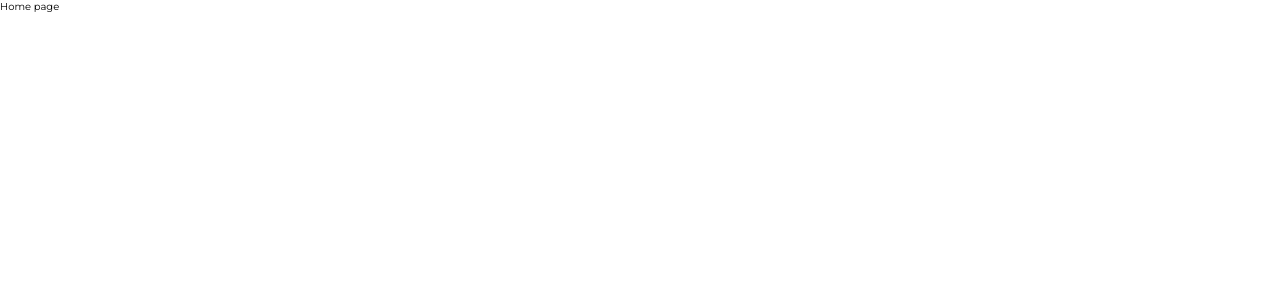
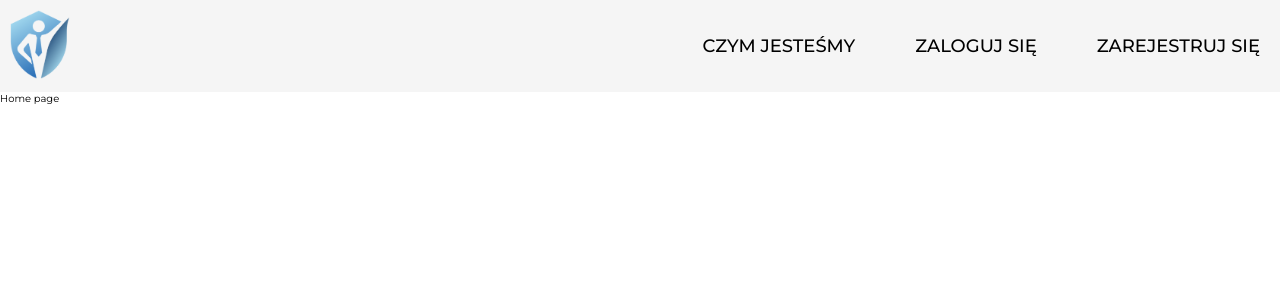
Before and after one commit to piotrPeplinski/front-lokalny-trener, a React (Create React App) app: page / in a window 1280 px wide. Shown: the top 300 px of the page. Built offline with nearby package versions, Linux system fonts and the light colour scheme.

Commit message:
nav first setup

```diff
--- a/src/App.tsx
+++ b/src/App.tsx
@@ -1,4 +1,4 @@
-import HomePage from "./components/HomePage";
+import HomePage from "./modules/HomePage/HomePage";
 import './assets/css/font-faces.css'
 import './assets/css/main.css'
 
--- /dev/null
+++ b/src/assets/css/HomePage/homePage.css
@@ -0,0 +1,78 @@
+/* --------------------- */
+/* NAVBAR */
+/* --------------------- */
+
+nav img {
+    width: 6rem;
+}
+
+nav {
+    padding: 1rem;
+    display: flex;
+    justify-content: space-between;
+    align-items: center;
+    background-color: #f5f5f5;
+}
+
+.main-nav {
+    display: flex;
+}
+
+.main-nav li {
+    margin: 0 2rem;
+}
+
+.main-nav li:last-of-type {
+    margin-right: 0;
+}
+
+.main-nav a {
+    font-size: 1.8rem;
+    text-transform: uppercase;
+    color: #000;
+    font-weight: 500;
+    padding: 1rem;
+}
+
+/* SHIFT  ANIMATION */
+nav ul li a,
+nav ul li a:after,
+nav ul li a:before {
+    -webkit-transition: all .5s;
+    -o-transition: all .5s;
+    transition: all .5s;
+}
+
+nav.shift ul li a {
+    position: relative;
+    z-index: 1;
+}
+
+nav.shift ul li a:hover {
+    color: #fff;
+}
+
+nav.shift ul li a:after {
+    display: block;
+    position: absolute;
+    top: 0;
+    left: 0;
+    bottom: 0;
+    right: 0;
+    margin: auto;
+    width: 100%;
+    height: 1px;
+    content: '.';
+    color: transparent;
+    background: #86bedf;
+    visibility: none;
+    opacity: 0;
+    z-index: -1;
+    border-radius: 0.2rem;
+}
+
+nav.shift ul li a:hover:after {
+    opacity: 1;
+    visibility: visible;
+    height: 100%;
+}
--- a/src/assets/css/main.css
+++ b/src/assets/css/main.css
@@ -17,3 +17,7 @@ a {
     text-decoration: none;
 
 }
+
+li {
+    list-style: none;
+}
--- a/src/components/HomePage.tsx
+++ /dev/null
@@ -1,9 +0,0 @@
-import { FC } from "react";
-
-const HomePage: FC<{}> = () => {
-  return (
-    <p>Home page</p>
-  );
-};
-
-export default HomePage;
--- /dev/null
+++ b/src/modules/HomePage/HomePage.tsx
@@ -0,0 +1,14 @@
+import { FC } from "react";
+import NavBar from "./components/NavBar";
+import '../../assets/css/HomePage/homePage.css'
+
+const HomePage: FC<{}> = () => {
+  return (
+    <header>
+      <NavBar />
+      <p>Home page</p>
+    </header>
+  );
+};
+
+export default HomePage;
--- /dev/null
+++ b/src/modules/HomePage/components/NavBar.tsx
@@ -0,0 +1,26 @@
+import { FC } from "react";
+import logo from "./../../../assets/img/logo.png";
+
+const NavBar: FC<{}> = () => {
+  return (
+    <nav className="shift">
+      <a href="#">
+        <img src={logo} alt="Logo" />
+      </a>
+
+      <ul className="main-nav">
+        <li>
+          <a href="#">Czym jesteśmy</a>
+        </li>
+        <li>
+          <a href="#">Zaloguj się</a>
+        </li>
+        <li>
+          <a href="#">Zarejestruj się</a>
+        </li>
+      </ul>
+    </nav>
+  );
+};
+
+export default NavBar;
```
Also changed, not shown: src/assets/img/logo.png.
